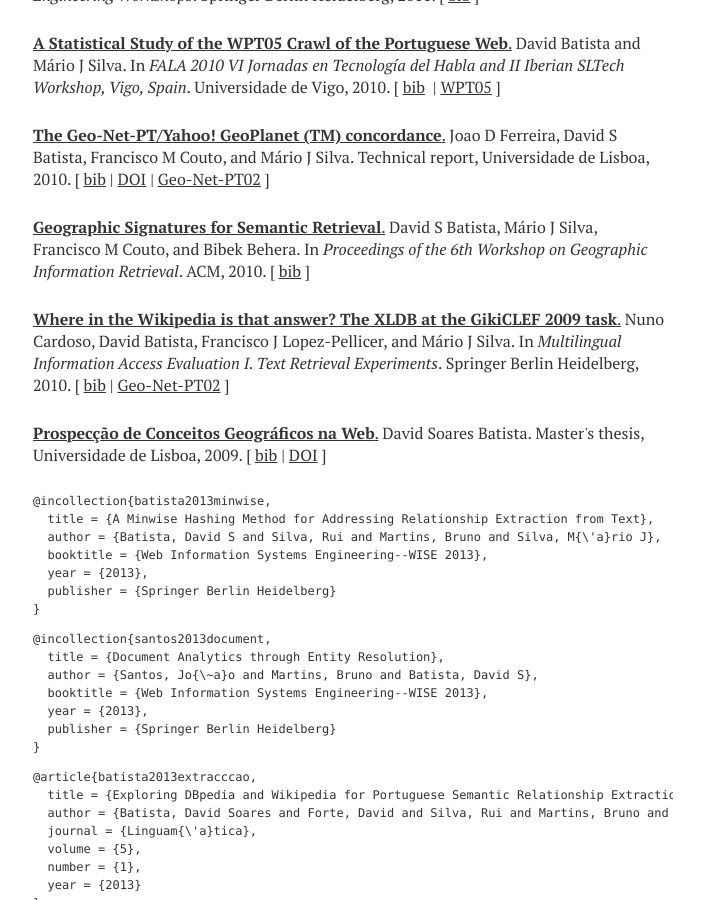
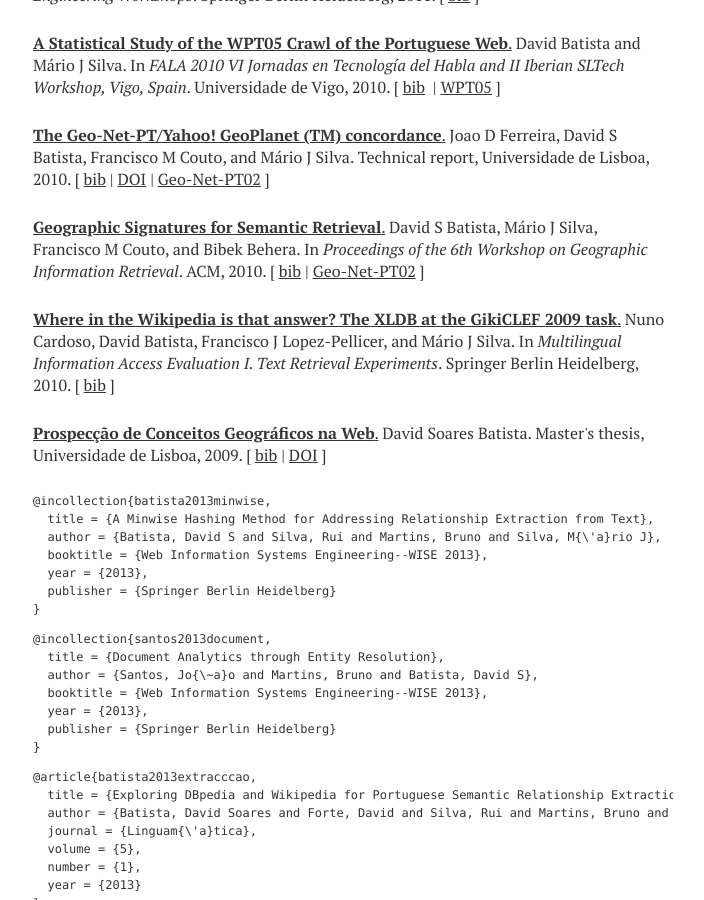
Before and after one commit to davidsbatista/davidsbatista.github.io, a Jekyll site: the page built from publications/index.md, in a window 1280 px wide and 900 px high, scrolled down 736 px. Shown: the whole window, without its empty margins (287-991 px from the left). Built offline with Jekyll 4.4.1, drawn with Linux system fonts in a browser that asks for light colours; nearby versions of some CDN libraries; part of the change alters nothing that is shown.

```diff
--- a/_includes/publications.html
+++ b/_includes/publications.html
@@ -89,7 +89,7 @@
   Behera.
  In <em>Proceedings of the 6th Workshop on Geographic Information
   Retrieval</em>. ACM, 2010.
-[&nbsp;<a href="{{ include.url }}#batista2010geographic">bib</a>&nbsp;]
+[&nbsp;<a href="{{ include.url }}#batista2010geographic">bib</a>&nbsp;| <a href="http://dmir.inesc-id.pt/project/Geo-Net-PT_02_in_English">Geo-Net-PT02</a>&nbsp;]
 
 </p>
 
@@ -100,7 +100,7 @@
   M&aacute;rio&nbsp;J Silva.
  In <em>Multilingual Information Access Evaluation I. Text Retrieval
   Experiments</em>. Springer Berlin Heidelberg, 2010.
-[&nbsp;<a href="{{ include.url }}#cardoso2010wikipedia">bib</a>&nbsp;| <a href="http://dmir.inesc-id.pt/project/Geo-Net-PT_02_in_English">Geo-Net-PT02</a>&nbsp;]
+[&nbsp;<a href="{{ include.url }}#cardoso2010wikipedia">bib</a>&nbsp;]
 
 </p>
 
```
